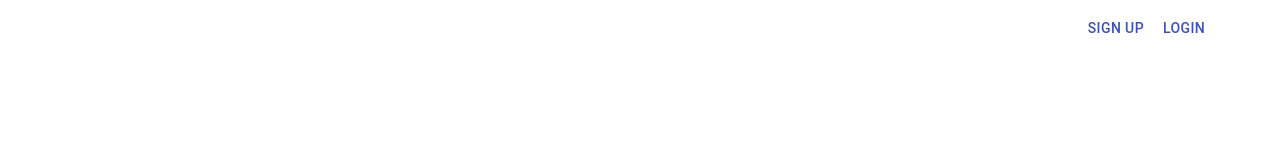
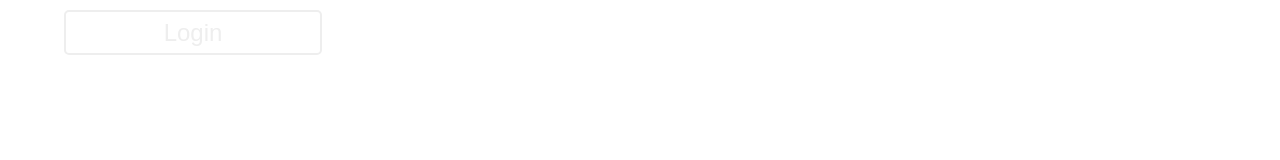
Before and after one commit to TerrorJacktyl/jinx-it-project, a React (Create React App) app in the folder eportfolio-app/: page / in a window 1280 px wide. Shown: the top 160 px of the page. Built offline with nearby package versions, Linux system fonts and the light colour scheme.

Commit message:
create reusable button component
button can be configured using the props:
backgroundColour: any;
textColour: string;
hoverColour: any;
width: any;
text: string;

```diff
--- a/eportfolio-app/src/Home.tsx
+++ b/eportfolio-app/src/Home.tsx
@@ -1,18 +1,13 @@
 import React from 'react';
-import { Button } from '@material-ui/core';
 import styled from 'styled-components';
-import { SiteLayout } from 'jinxui';
+import { SiteLayout, Button } from 'jinxui';
+
 
 const StickyDiv = styled.div`
   position: sticky;
   top: 0;
   z-index: 999;
 `
-
-const AccountButton = styled(Button)`
-    display: flex;
-    float: right;
-`;
 
 const SiteHeader = styled.header`
   margin-bottom: 1.45rem;
@@ -33,11 +28,11 @@ const Home = () => {
             <SiteHeader>
                 <HeaderDiv>
                     <a href="/login" >
-                        <AccountButton color="primary">Login</AccountButton>
+                        <Button width={null} textColour="#EEEEEE" backgroundColour={null} hoverColour={null} text="Login"/>
                     </a>
+                    {/*
                     <a href="/signup" >
-                        <AccountButton color="primary">Sign up</AccountButton>
-                    </a>
+                    </a>*/}
                 </HeaderDiv>
             </SiteHeader>
         </StickyDiv>
--- /dev/null
+++ b/eportfolio-app/src/jinxui/components/button/Button.tsx
@@ -0,0 +1,77 @@
+import styled from 'styled-components';
+import React from 'react';
+
+export type StyledButtonProps = {
+    textColour: string;
+};
+
+export type StyledButtonDivProps = {
+    borderColour: string;
+    backgroundColour: any;
+    width: any;
+    hoverColour: any;
+}
+
+const ButtonBorder = styled.div<StyledButtonDivProps>`
+    position: absolute;
+    border-radius: 5px;
+    width: 254px;
+
+    ${({ width }) => width && `
+        width: ${width};
+    `}
+
+    ${({ backgroundColour }) => backgroundColour && `
+        background-color: ${backgroundColour};
+    `}
+
+    ${({ borderColour }) => borderColour && `
+        border: 2px solid ${borderColour};
+    `}
+
+    &:hover{
+        ${({ hoverColour }) => hoverColour && `
+            background-color: ${hoverColour};
+        `
+    }
+`
+
+const ButtonComponent = styled.button<StyledButtonProps>`
+    font-family: sans-serif;
+    font-style: normal;
+    font-weight: normal;
+    font-size: 24px;
+    line-height: 35px;
+    display: flex;
+    align-items: center;
+    text-align: center;
+    margin: auto;
+    background-color: transparent;
+    border-color: transparent;
+    ${({ textColour }) => textColour && `
+        color: ${textColour};
+    `}
+    outline: none;
+    box-shadow: none;
+    cursor: pointer;
+`
+
+export type ButtonProps = {
+    backgroundColour: any;
+    textColour: string;
+    hoverColour: any;
+    width: any;
+    text: string;
+  } & JSX.IntrinsicElements["button"];
+
+const Button = ({ width, textColour, backgroundColour, hoverColour, text, ...props}: ButtonProps) => {
+    return(
+        <ButtonBorder backgroundColour={backgroundColour} borderColour={textColour} width={width} hoverColour={hoverColour}>
+            <ButtonComponent textColour={textColour}>
+                {text}
+            </ButtonComponent>
+        </ButtonBorder>
+    )
+}
+
+export default Button;
--- a/eportfolio-app/src/jinxui/index.ts
+++ b/eportfolio-app/src/jinxui/index.ts
@@ -7,3 +7,6 @@ export { default as SubmitButton } from './components/form/SubmitButton';
 
 /* Site */
 export { default as SiteLayout } from './components/site/SiteLayout';
+
+/* Button */
+export { default as Button } from './components/button/Button';
```
